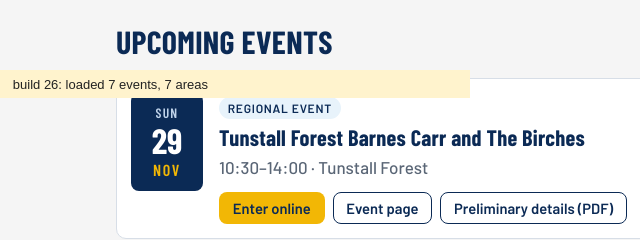
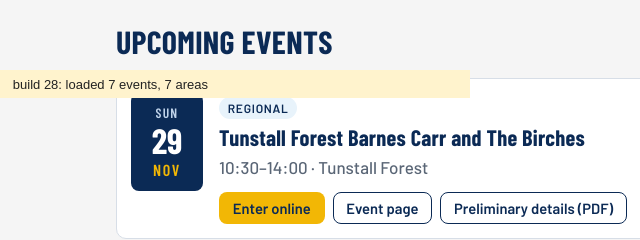
Before and after one commit to addwillis/suffoc-site, a plain HTML site: page index.html in a window 1280 px wide. Shown: the part 702-942 px from the top of the page, 0-640 px from the left. Drawn offline with nearby package versions, Linux system fonts and the light colour scheme.

Commit message:
Shorten Regional label; remove duplicate Level field
Co-Authored-By: Claude Sonnet 5.5 <noreply@anthropic.com>
Claude-Session: https://claude.ai/code/session_01CuqL2BxtTVDjcUuxxEB6ft

```diff
--- a/data/events.json
+++ b/data/events.json
@@ -9,13 +9,12 @@
         "startsTo": "13:00",
         "courseClose": "14:00"
       },
-      "type": "Regional event",
+      "type": "Regional",
       "area": "tunstall",
       "link": "https://www.suffoc.co.uk/tunstall-2026",
       "pdf": "https://www.suffoc.co.uk/events/Preliminary_details_Tunstall.pdf",
       "entryUrl": "https://racesignup.co.uk/tunstall-forest-2026",
       "detail": {
-        "level": "Regional",
         "about": "Barnes Carr and The Birches is in the south-east portion of Tunstall Forest, in the East Suffolk Sandlings. The area has interesting terrain, with a variety of water and relief features and some nice areas of deciduous woodland.",
         "address": [
           "Tunstall Forest",
@@ -97,7 +96,7 @@
       "id": "sudbury-2026",
       "title": "Sudbury Urban",
       "date": "2026-05-17",
-      "type": "Regional event",
+      "type": "Regional",
       "area": "sudbury",
       "results": [
         {
@@ -147,7 +146,7 @@
         "startsTo": "12:30",
         "courseClose": "14:00"
       },
-      "type": "Regional event",
+      "type": "Regional",
       "area": "Kings Forest",
       "detail": {
         "gridRef": "TL 821760",
--- a/index.html
+++ b/index.html
@@ -235,7 +235,7 @@ dl.facts dd{margin:0;font-weight:600;overflow-wrap:anywhere}
    Events and areas are in data/events.json and data/areas.json (edit them in Pages CMS). The lists below are news and club pages.
    Coordinates are approximate sample values.
    ===================================================================== */
-const BUILD = 'build 26';
+const BUILD = 'build 28';
 function status(msg){ let el = document.getElementById('status'); if(!el){ el = document.createElement('p'); el.id='status'; el.style.cssText='position:fixed;left:0;right:0;bottom:0;margin:0;padding:.4rem .8rem;background:#fff3cd;color:#222;font:13px sans-serif;z-index:99'; document.body.appendChild(el);} el.textContent = BUILD + ': ' + msg; }
 window.addEventListener('error', e => status('JS error: ' + e.message));
 window.addEventListener('unhandledrejection', e => status('Promise error: ' + (e.reason && e.reason.message || e.reason)));
@@ -661,7 +661,7 @@ function eventPage(id){
   if (!e) return VIEWS.events();
   const d = e.detail, area = AREAS[e.area] || null, date = parseDate(e.date);
   const loc = e.loc || (area && isFinite(area.lat) && isFinite(area.lon) ? area : null), q = loc ? loc.lat + ',' + loc.lon : '';
-  const facts = [['Date', fmtLong.format(date)], ['Level', d.level], ['Area', area ? area.name : e.area]].filter(f => f[1]);
+  const facts = [['Date', fmtLong.format(date)], ['Area', area ? area.name : e.area]].filter(f => f[1]);
   const docs = [];
   if (e.pdf) docs.push(['Preliminary details (PDF)', e.pdf]);
   (d.docs || []).forEach(x => docs.push(x));
```
Also changed, not shown: 1 other file.
